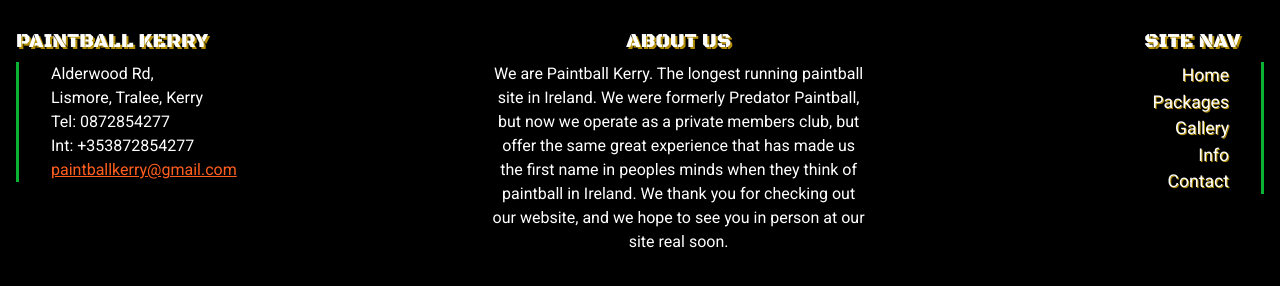
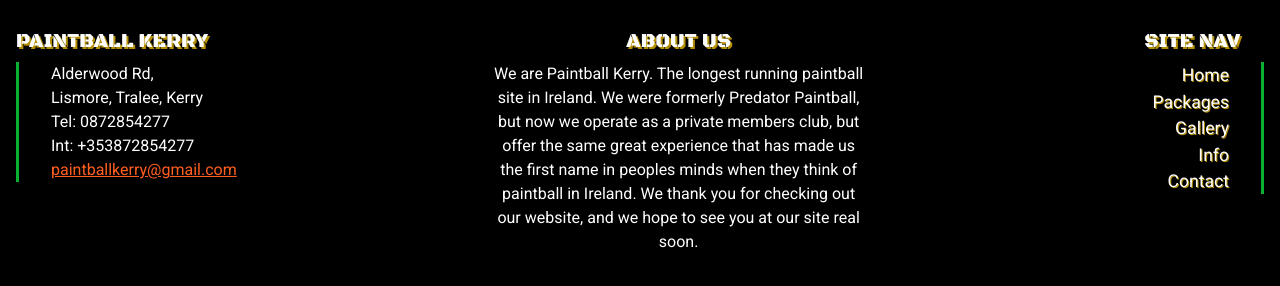
Before and after one commit to Gertobin11/kerry-paintball, a Django app: page /packages/1/ in a window 1280 px wide. Shown: the part 1194-1480 px from the top of the page. Run offline with Django 3.2, Linux system fonts and the light colour scheme; data comes from the database, SQL or seed files in the repository; some libraries are stand-ins or nearby versions.

Commit message:
removed words to required and added players and private members club

```diff
--- a/home/templates/index.html
+++ b/home/templates/index.html
@@ -9,7 +9,7 @@
 <main>
   <section class="hero-section">
       <div class="text-container hero-text-container">
-          <h1 class="heading">PAINTBALL KERRY</h1>
+          <h1 class="heading m-0">PAINTBALL KERRY <span class="fs-6 text-white m-0 p-0 body-text">private members club</span></h1>
               <h3 class="sub-heading">The Original & Best Paintball in Ireland</h3>
               <p>Paintball Kerry - Private Members Club - Is situated in Tralee, Kerry on 27 Acres including 20 acres of mature woodland
                   and a 7 acre competition site. The paintball area consists of rugged terrain with trees, trails,
--- a/packages/templates/packages/package_detail.html
+++ b/packages/templates/packages/package_detail.html
@@ -19,7 +19,7 @@
         <div class="package-details">
             <h3 class="logo">{{ package.title|upper }}</h3>
             <p>{{ package.content }}</p>
-            <p>Book this package for €{{ package.price }} per person</p>
+            <p>Book this package for €{{ package.price }} donation</p>
             <a href="{% url 'contact' %}" class="btn">Book Now</a>
         </div>
 
--- a/static/css/style.css
+++ b/static/css/style.css
@@ -59,6 +59,10 @@ main {
 
 .grow-in-left {
     animation: scale-left-to-right 1s ease-in-out;
+}
+
+.body-text {
+    font-family: 'Roboto', sans-serif;
 }
 
 /* Component Styles */
--- a/templates/base.html
+++ b/templates/base.html
@@ -9,7 +9,7 @@
     {% block metatags %}
     {% endblock %}
     <meta name="author" content="Ger Tobin">
-    <meta property="og:title" content="Paintball Kerry | Paintball games for kids, teenagers, adults and stag and hen parties">
+    <meta property="og:title" content="Paintball Kerry | Paintball games for all ages, birthday parties stag and hen parties">
     <meta property="og:description" content="Paintball Kerry | The ultimate paintball experience | Based just outside Tralee, very close to Killarney and Dingle | We run games for 8 year olds up stag parties and beyond">
     <meta property="og:url" content="https://paintballkerry.com/">
     <meta property="og:image" content="{% static 'favicons/favicon-16x16.png' %}">
@@ -42,8 +42,9 @@
     <header>
       <nav class="navbar navbar-expand-lg">
         <div class="container-fluid">
-          <a class="navbar-brand" href="{% url 'home' %}"
-            ><h1 class="logo">PAINTBALL<span> KERRY</span></h1></a
+          <a class="navbar-brand text-center" href="{% url 'home' %}"
+            ><h1 class="logo m-0">PAINTBALL<span> KERRY</span></h1>
+            <p class="p-0 text-white m-0">private members club</p></a
           >
           <button
             class="navbar-toggler"
@@ -103,7 +104,7 @@
         <p>We are Paintball Kerry. The longest running paintball site in Ireland. We were formerly Predator Paintball,
           but now we operate as a private members club, but offer the same great experience that has made us the first
           name in peoples minds when they think of paintball in Ireland. We thank you for checking out our website,
-          and we hope to see you in person at our site real soon.</p>
+          and we hope to see you at our site real soon.</p>
       </div>
       <div class="footer-nav">
         <h5>SITE NAV</h5>
```
